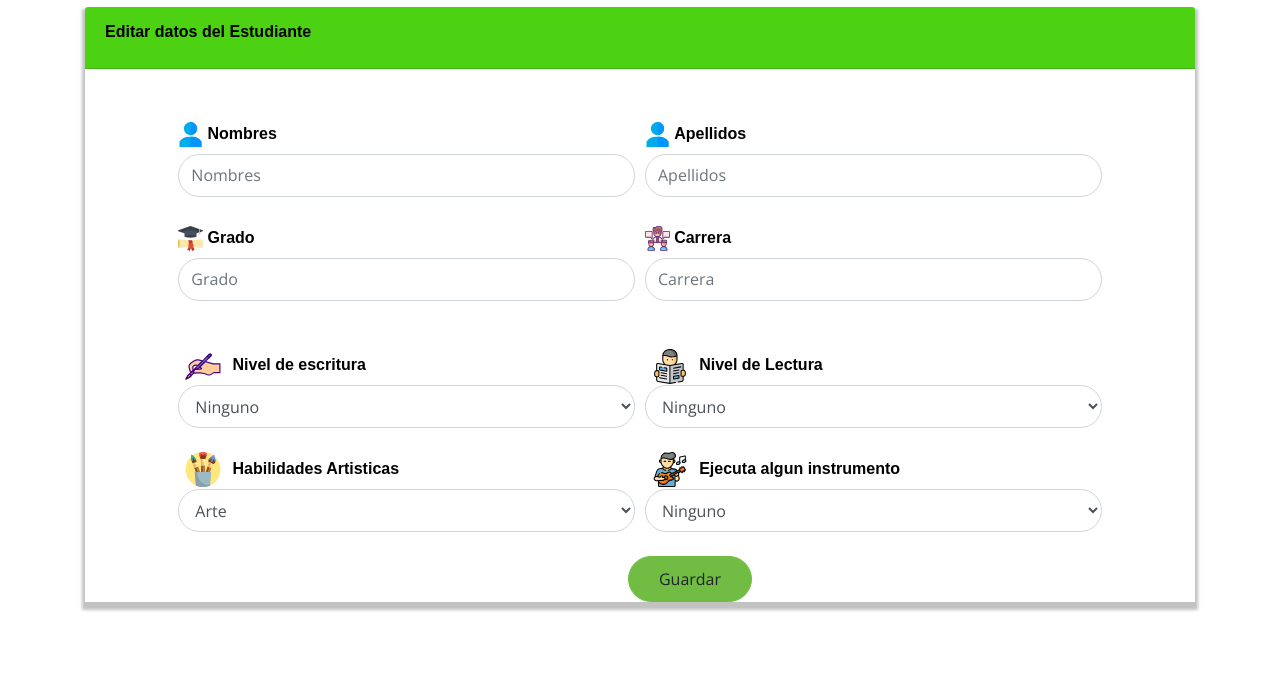
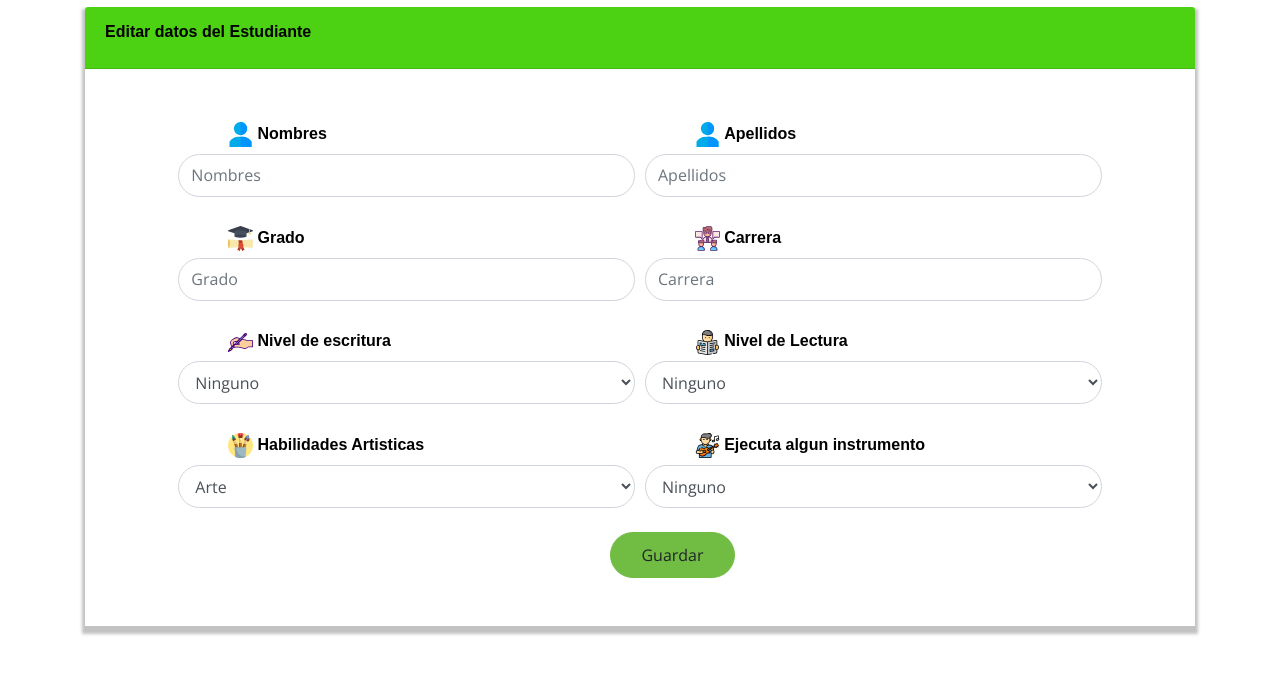
Before and after one commit to Dream-Logic/Proyecto_Casa_del_Migrante, a Laravel app: template resources/views/estudiante/editarEstudiante.blade.php in a window 1280 px wide. Shown: the part 65-739 px from the top of the page. Run offline with Laravel 8, Linux system fonts and the light colour scheme; the template is opened without the code that fills it, so the values that code supplies are empty; some libraries are stand-ins or nearby versions; some web fonts are replaced.

Commit message:
Formulario
Formulario estudiante

```diff
--- a/resources/views/empleados/editarEmpleado.blade.php
+++ b/resources/views/empleados/editarEmpleado.blade.php
@@ -76,12 +76,8 @@
                                 }
                             </script>
                         </div>
-
                     </div>
-
                 </center>
-
-
 
                 <div class="form-row justify-content-center">
 
--- a/resources/views/estudiante/editarEstudiante.blade.php
+++ b/resources/views/estudiante/editarEstudiante.blade.php
@@ -51,7 +51,8 @@
 
                 <div class="form-row justify-content-center">
                     <div class="col-md-5 justify-content-center"><br>
-                        <img src="/imagenes/iconos_formulario/usuario.svg" class="svg" width="25" height="35" >
+                        <img src="/imagenes/iconos_formulario/usuario.svg" style="margin-left: 50px" class="svg"
+                             width="25" height="35" >
                         <label for="nombres_alumno" style="color: #000000">Nombres</label><br>
                         <input type="text" class="form-control"  name="nombres_alumno"
                                id="nombres_alumno" placeholder="Nombres"  value="{{$estudiante->nombres_alumno}}">
@@ -59,28 +60,32 @@
                     <br>
 
                     <div class="col-md-5 justify-content-center"><br>
-                        <img src="/imagenes/iconos_formulario/usuario.svg" class="svg" width="25" height="35"  >
+                        <img src="/imagenes/iconos_formulario/usuario.svg"   style="margin-left: 50px" class="svg"
+                             width="25" height="35">
                         <label for="apellidos_alumno" style="color: #000000">Apellidos</label><br>
                         <input type="text" class="form-control"   name="apellidos_alumno"
                                id="apellidos_alumno" placeholder="Apellidos"  value="{{$estudiante->apellidos_alumno}}">
                     </div>
                       <br>
                     <div class="col-md-5 justify-content-center"><br>
-                        <img src="/imagenes/iconos_formulario/Grado.svg" class="svg" width="25" height="35"  >
+                        <img src="/imagenes/iconos_formulario/Grado.svg"  style="margin-left: 50px" class="svg"
+                             width="25" height="35">
                         <label for="grado" style="color: #000000">Grado</label><br>
                         <input type="text" class="form-control"   name="grado"
                                id="grado" placeholder="Grado"  value="{{$estudiante->grado}}">
                     </div>
                     <br>
                     <div class="col-md-5 justify-content-center"><br>
-                        <img src="/imagenes/iconos_formulario/Ca1.svg" class="svg" width="25" height="35"  >
+                        <img src="/imagenes/iconos_formulario/Ca1.svg"  style="margin-left: 50px" class="svg"
+                             width="25" height="35" >
                         <label for="carrera" style="color: #000000">Carrera</label><br>
                         <input type="text" class="form-control"  name="carrera"
-                               id="carrera" placeholder="Carrera"  value="{{$estudiante->carrera}}"><br>
+                               id="carrera" placeholder="Carrera"  value="{{$estudiante->carrera}}">
                     </div>
                    <br>
                     <div class="col-md-5 justify-content-center"><br>
-                        <img src="/imagenes/iconos_formulario/Escritura.svg" class="svg" width="50" height="35"  >
+                        <img src="/imagenes/iconos_formulario/Escritura.svg" style="margin-left: 50px" class="svg"
+                             width="25" height="35"  >
                         <label for="escritura" style="color: #000000">Nivel de escritura</label><br>
                         <select class="form-control"  name="escritura" >
                             <option  value="ninguno" @if($estudiante->escritura === "ninguno") selected='selected' @endif>
@@ -100,7 +105,8 @@
                    <br>
 
                     <div class="col-md-5 justify-content-center"><br>
-                        <img src="/imagenes/iconos_formulario/Reed.svg" class="svg" width="50" height="35"  >
+                        <img src="/imagenes/iconos_formulario/Reed.svg"  style="margin-left: 50px" class="svg"
+                             width="25" height="35" >
                         <label for="lectura" style="color: #000000">Nivel de Lectura</label><br>
                         <select class="form-control" name="lectura">
                             <option  value="ninguno" @if($estudiante->escritura === "ninguno") selected='selected' @endif>
@@ -120,7 +126,8 @@
 
                    <br>
                     <div class="col-md-5 justify-content-center"><br>
-                        <img src="/imagenes/iconos_formulario/Arte.svg" class="svg" width="50" height="35"  >
+                        <img src="/imagenes/iconos_formulario/Arte.svg"  style="margin-left: 50px" class="svg"
+                             width="25" height="35" >
                         <label for="habilidades" style="color: #000000">Habilidades Artisticas</label><br>
                         <select class="form-control"  name="habilidades">
                             <option  value="arte" @if($estudiante->habilidades === "arte") selected='selected' @endif>
@@ -140,7 +147,8 @@
 <br>
 
                     <div class="col-md-5 justify-content-center"><br>
-                        <img src="/imagenes/iconos_formulario/Musica.svg" class="svg" width="50" height="35"  >
+                        <img src="/imagenes/iconos_formulario/Musica.svg"  style="margin-left: 50px" class="svg"
+                             width="25" height="35" >
                         <label for="instrumento" style="color: #000000">Ejecuta algun instrumento</label><br>
                         <select class="form-control"   name="instrumento">
                             <option  value="ninguno" @if($estudiante->instrumento === "ninguno") selected='selected' @endif>
@@ -171,17 +179,17 @@
                     </div>
                     <div>
                         <div class="trans text-center">
-                    <button style="margin-left: 100px" type="submit" class="btn btn-sm btn-success justify-content-center "><i class="fas fa-save"></i> Guardar</button>
-
+                    <button style="margin-left: 65px"  type="submit" class="btn btn-sm btn-success justify-content-center "><i class="fas fa-save"></i> Guardar</button>
                     </div>
+                        <br>
+                        <br>
                 </div>
-
+                </div>
             </form>
 
+              </div>
             <script src="/js/jquery-3.2.1.min.js"></script>
             <link rel="stylesheet" href="fonts/flaticon/font/flaticon.css">
-        </div>
-    </div>
     </body>
 
     </section>
```
